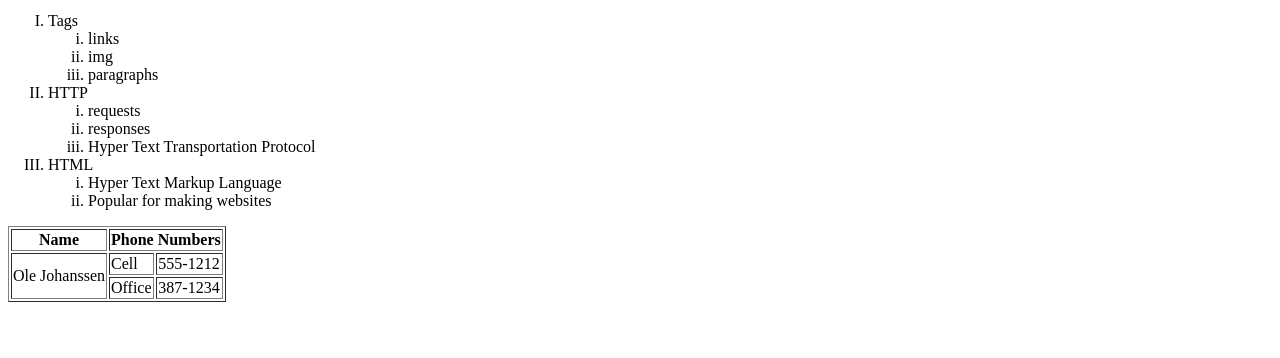
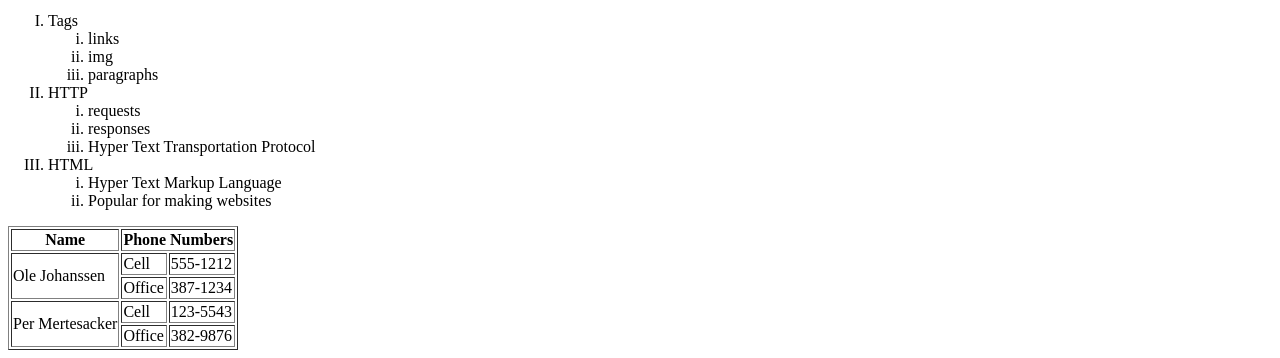
Before and after one commit to lsoenen/lsoenen.github.io, a plain HTML site: page index.html in a window 1280 px wide. Shown: the part 476-834 px from the top of the page. Before the commit the page ends 800 px from the top, so only its background shows below. Drawn offline with Linux system fonts and the light colour scheme.

Commit message:
finished table

```diff
--- a/index.html
+++ b/index.html
@@ -58,3 +58,14 @@ height=300>
     <td> Office </td>
     <td> 387-1234 </td>
   </tr>
+
+  <tr>
+    <td colspan=2 rowspan=2> Per Mertesacker </td>
+    <td> Cell </td>
+    <td> 123-5543 </td>
+  </tr>
+
+  <tr>
+    <td> Office </td>
+    <td> 382-9876 </td>
+  </tr>
```
